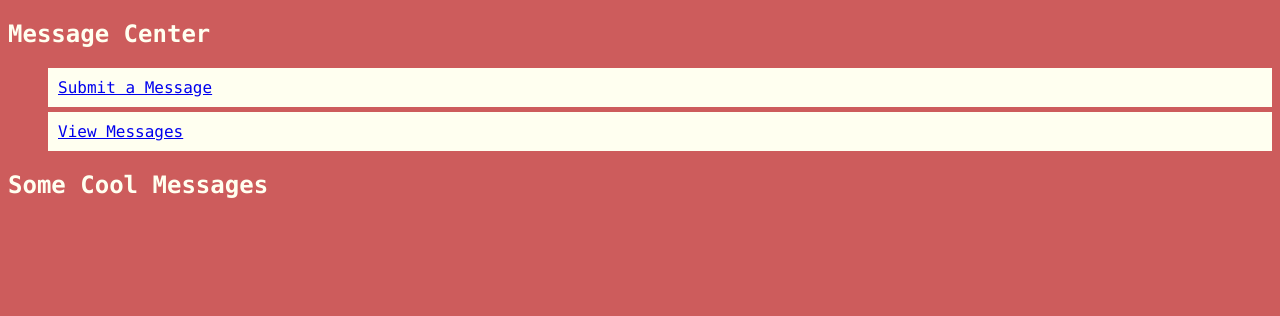
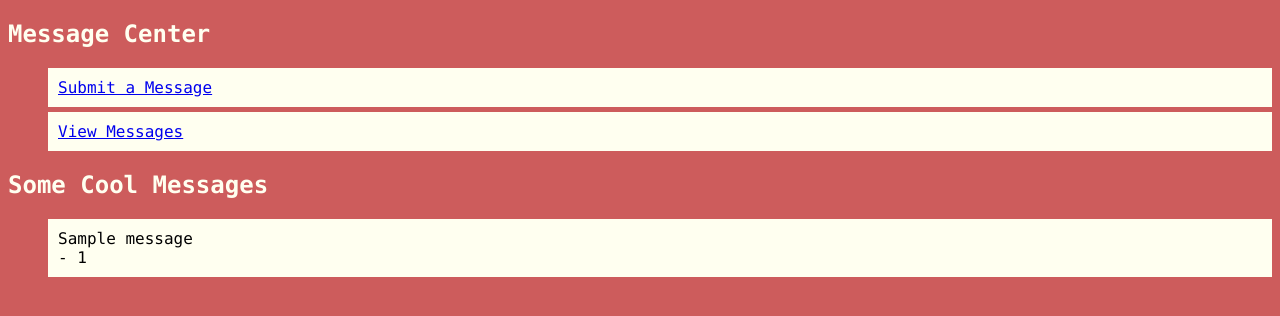
Before and after one commit to emilyrshi/PIC16B_HW3, a Flask app: template templates/view.html in a window 1280 px wide. Shown: the top 316 px of the page. Run offline with Flask 3, Linux system fonts and the light colour scheme; the template is opened without the code that fills it: most values are stand-ins (such as "Sample title", 1, 10 or a date in 2020).

Commit message:
Final view.html

```diff
--- a/templates/view.html
+++ b/templates/view.html
@@ -1,14 +1,14 @@
 {% extends 'base.html' %}
 
-{% block title %}View Messages{% endblock %}
+{% block title %}
+View Messages
+{% endblock %}
 
 {% block content %}
 <h1>Some Cool Messages</h1>
 <ul>
-
-{% for message in messages %}
-    <li>{{ message[0] }}: {{ message[1] }}</li>
+{% for message in rand_mess %}
+    <li>{{ message[1] }}<br> - {{ message[0] }}<br></li>
 {% endfor %}
-
 </ul>
 {% endblock %}
```
